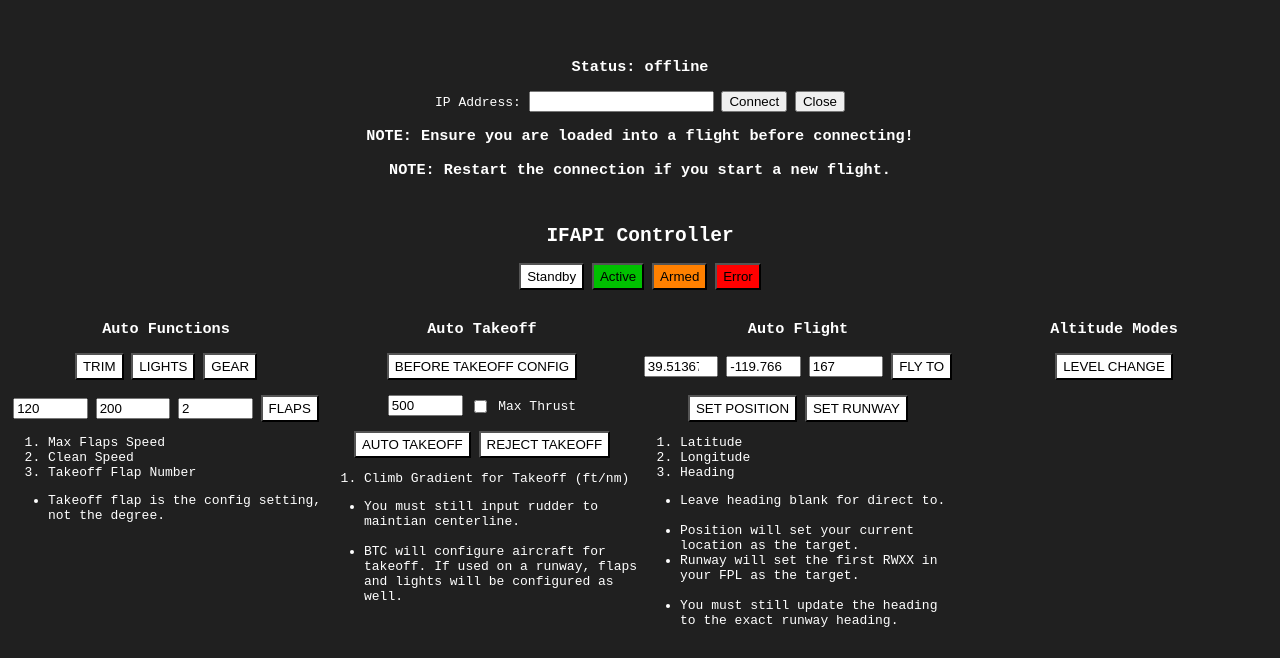
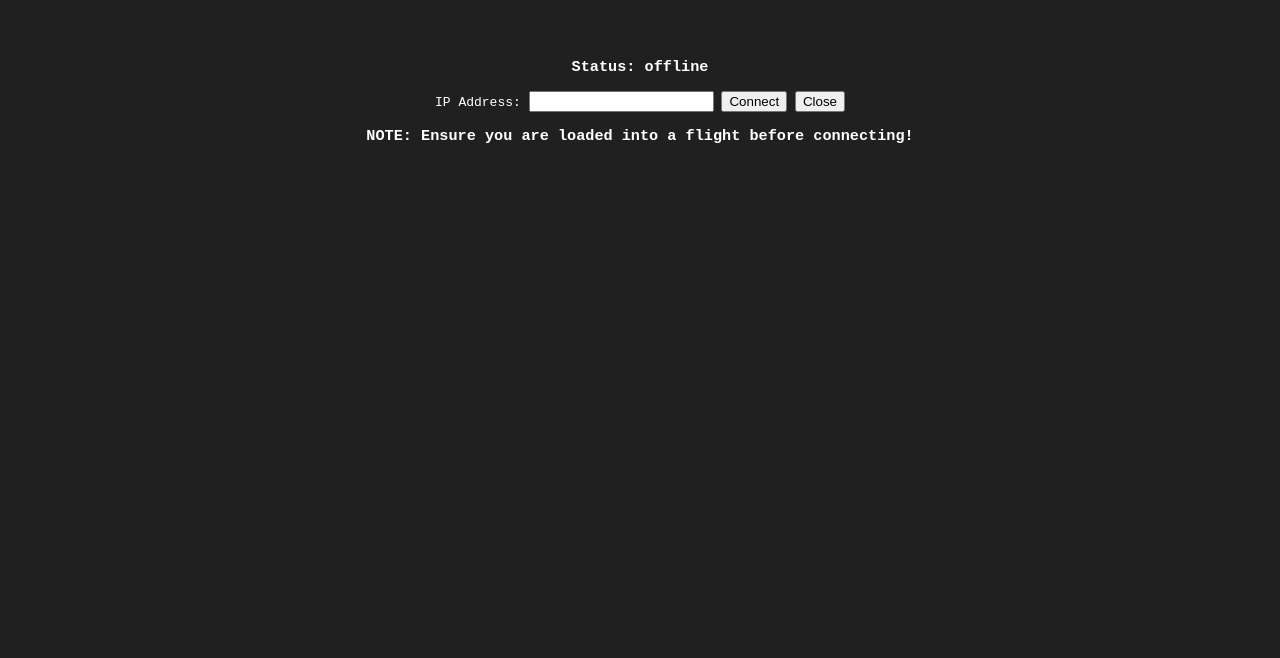
Before and after one commit to Kitick/Infinite-Flight-Copilot, a website: page public/index.html in a window 1280 px wide. Shown: the part 142-800 px from the top of the page. Drawn offline with nearby package versions, Linux system fonts and the light colour scheme; no server answers.

Commit message:
Updated exes

```diff
--- a/public/index.html
+++ b/public/index.html
@@ -19,7 +19,7 @@
         <button onclick="bridge();">Connect</button>
         <button onclick="closeBridge();">Close</button>
         <h3>NOTE: Ensure you are loaded into a flight before connecting!</h3>
-        <div id="autopilot" >
+        <div id="autopilot" hidden>
 			<h3>NOTE: Restart the connection if you start a new flight.</h3>
 			<br>
             <h2>IFAPI Controller</h2>
```
